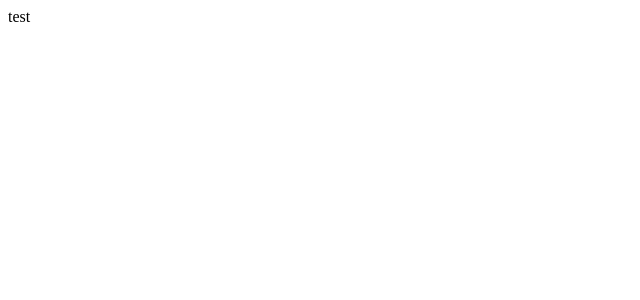
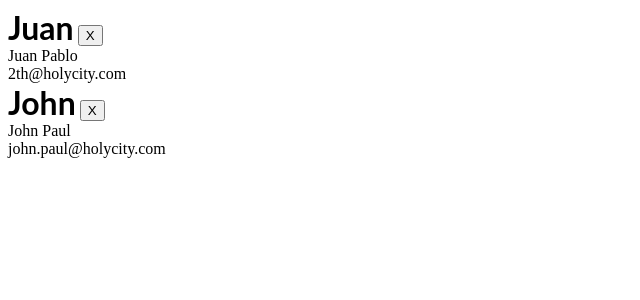
Before and after one commit to damiankreft/React-CreateContext-Stepik-zadanie6.2.2, a React (Create React App) app: page / in a window 1280 px wide. Shown: the top 300 px of the page, without its empty margins (0-640 px from the left). Built offline with nearby package versions, Linux system fonts and the light colour scheme.

Commit message:
2 files modified

```diff
--- a/src/components/User.js
+++ b/src/components/User.js
@@ -3,19 +3,17 @@ import FaTrash from 'react-icons/fa';
 import { useUsers } from './UserProvider';
 
 export default function User({ id, name, email, firstname, lastname }) {
-  const { removeUser } = useUsers();
+  const { users, removeUser } = useUsers();
 
   return (
-    <section>
-      <h1>{name}</h1>
-      <p>
-        {firstname} {lastname} <br />
-        {email} <br />
-        {id}
-      </p>
-      <button onClick={() => removeUser(id)}>
-        <FaTrash />
+    <div>
+      <h1 style={{ display: 'inline' }}>{name}</h1>{' '}
+      <button style={{ display: 'inline' }} onClick={(x) => removeUser(id)}>
+        {/* <FaTrash /> */}X
       </button>
-    </section>
+      <div style={{ clear: 'both' }} />
+      {firstname} {lastname} <br />
+      {email} <br />
+    </div>
   );
 }
--- a/src/components/UsersList.js
+++ b/src/components/UsersList.js
@@ -1,25 +1,20 @@
 import React from 'react';
-import User from './User';
+import User from './User.js';
 import { useUsers } from './UserProvider.js';
 
 export default function UsersList() {
   const { users } = useUsers();
 
   console.log(users);
-  users.map((x) => {
-    // console.log(x);
-  });
   if (!users.length) {
     return <div>No users listed.</div>;
   }
 
   return (
     <div>
-      test
-      {users.map((u) => {
-        console.log(u);
-        <User key={u.id} {...u} />;
-      })}
+      {users.map((user) => (
+        <User key={user.id} {...user} />
+      ))}
     </div>
   );
 }
```
